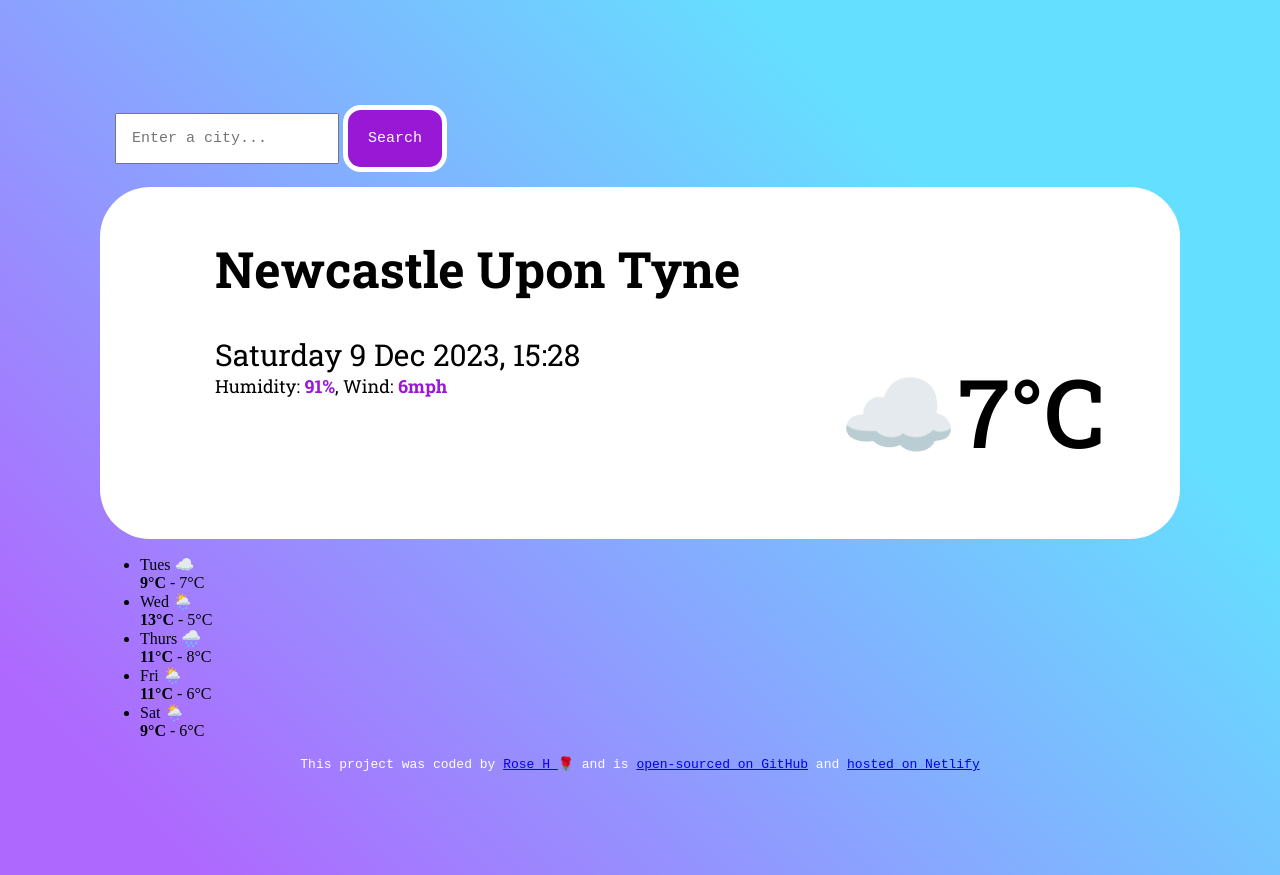
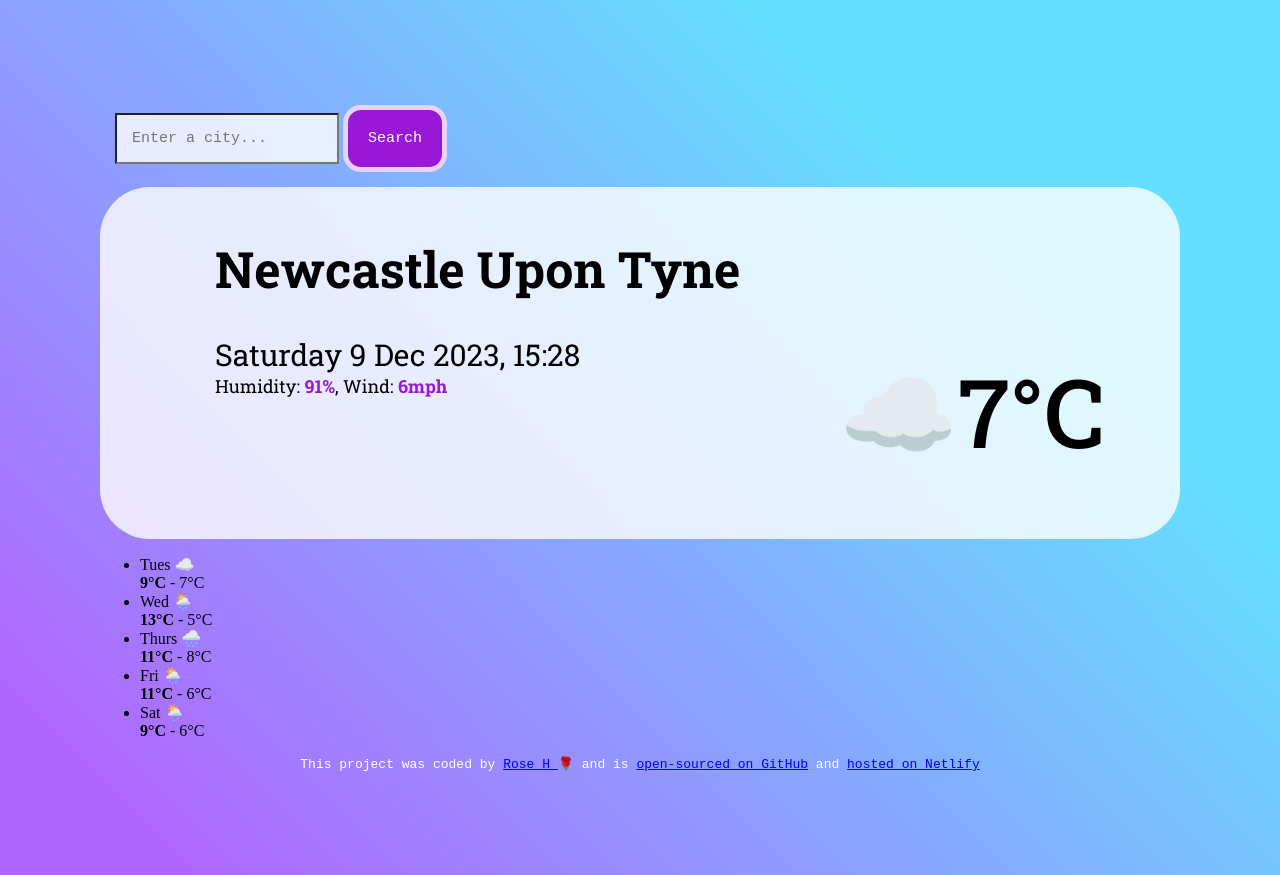
Before and after one commit to rhogarth91/RH-WeatherApp, a plain HTML site: page index.html in a window 1280 px wide. Drawn offline with nearby package versions, Linux system fonts and the light colour scheme; a web font is replaced by a local one.

Commit message:
Opacity added to page

```diff
--- a/src/styles.css
+++ b/src/styles.css
@@ -14,7 +14,7 @@ header {
 }
 
 main {
-  background: #fff;
+  background: rgba(255, 255, 255, 0.8);
   border-radius: 50px;
   display: block;
   padding: 15px;
@@ -37,11 +37,12 @@ footer {
   padding: 15px;
   font-size: 15px;
   font-family: "PT Mono", monospace;
+  background: rgba(255, 255, 255, 0.8);
 }
 
 .search-button {
   padding: 20px;
-  border: 5px solid #fff;
+  border: 5px solid rgba(255, 255, 255, 0.8);
   border-radius: 18px;
   background-color: #9818d6;
   color: #fff;
@@ -52,7 +53,7 @@ footer {
 .search-button:hover {
   cursor: pointer;
   transition: ease-in-out;
-  background-color: #fff;
+  background-color: rgba(255, 255, 255, 0.8);
   border: 5px solid #9818d6;
   color: #000;
 }
```
